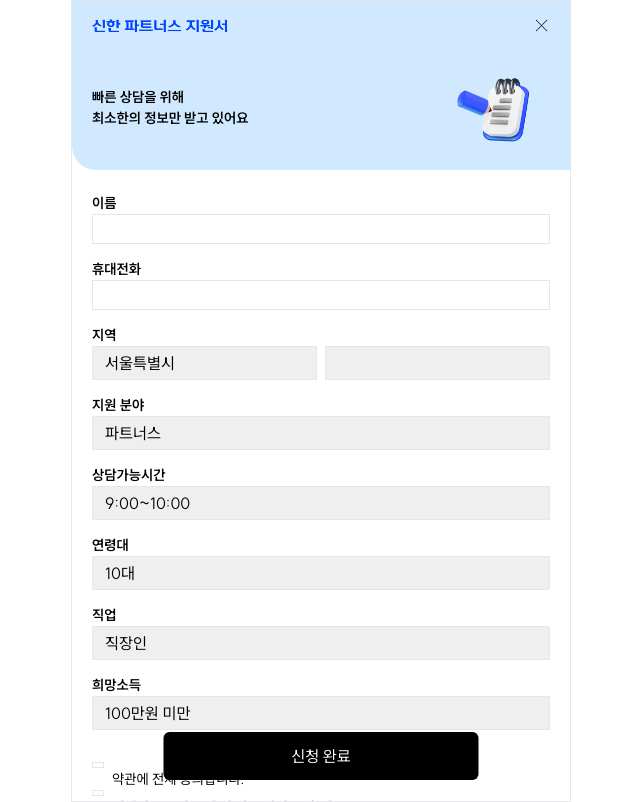
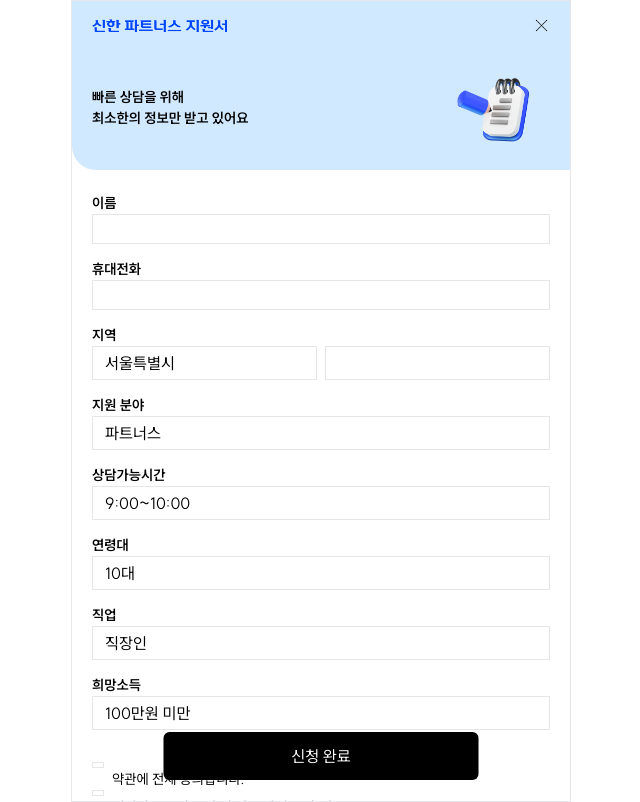
Before and after one commit to wlsud801/shinhan-partners, a Next.js app: page /form in a window 1280 px wide. Shown: the whole page, without its empty margins (319-959 px from the left). Built offline with nearby package versions, Linux system fonts and the light colour scheme.

Commit message:
Style: input, select 스타일 수정

```diff
--- a/src/app/form/page.tsx
+++ b/src/app/form/page.tsx
@@ -68,7 +68,7 @@
                 <label htmlFor="name" className="text-md font-bold">
                     이름
                 </label>
-                <input type="text" id="name" className="mb-3" value={name} onChange={(e) => setName(e.target.value)} />
+                <input type="text" id="name" className="mb-3" value={name} onChange={(e) => setPhone(e.target.value)} />
                 <label htmlFor="phone" className="text-md font-bold">
                     휴대전화
                 </label>
@@ -86,6 +86,8 @@
                     <select
                         className="border border-gray w-1/2 py-1 px-3"
                         onChange={(e) => setRegion1(e.target.value as keyof typeof area)}
+                        defaultValue={'시/도 선택'}
+                        required
                     >
                         {Object.keys(area).map((region) => (
                             <option key={region} value={region}>
@@ -94,7 +96,12 @@
                         ))}
                     </select>
 
-                    <select className="border border-gray w-1/2 py-1 px-3" onChange={(e) => setRegion2(e.target.value)}>
+                    <select
+                        defaultValue={'구/군 선택'}
+                        className="border border-gray w-1/2 py-1 px-3"
+                        onChange={(e) => setRegion2(e.target.value)}
+                        required
+                    >
                         {region1 &&
                             area[region1].map((subRegion: any) => (
                                 <option key={subRegion} value={subRegion}>
--- a/src/app/globals.css
+++ b/src/app/globals.css
@@ -30,6 +30,8 @@
     -webkit-appearance: none;
     -moz-appearance: none;
     appearance: none;
+    background-color: #ffffff;
+    border: 1px solid #e6e6e6;
 }
 
 select::-ms-expand {
```
